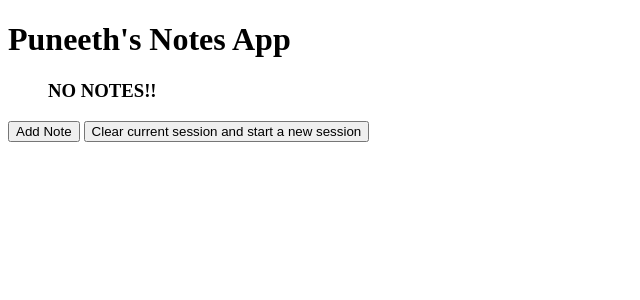
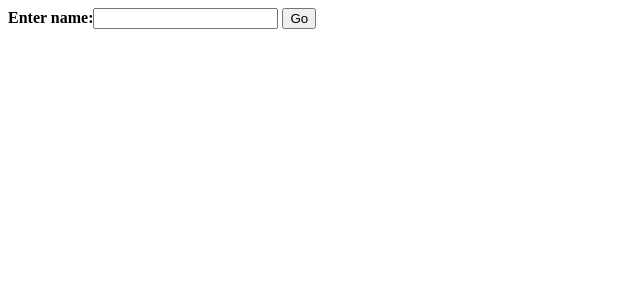
Before and after one commit to Puneeth-24/Flask_Notes_app, a Flask app: page / in a window 1280 px wide. Shown: the top 300 px of the page, without its empty margins (0-640 px from the left). Run offline with Flask 3, Linux system fonts and the light colour scheme.

Commit message:
added the welcome page and stored the user's name using  cookies

```diff
--- a/app.py
+++ b/app.py
@@ -1,5 +1,5 @@
 from flask import Flask,render_template,request,redirect,url_for,send_from_directory,jsonify,session
-from flask import session
+from flask import session,make_response
 import json
 import os,uuid
 
@@ -7,13 +7,26 @@ app=Flask(__name__)
 app.secret_key="it's the same type of stand as star platinum"
 
 
+
+#welcome page
+@app.route('/',methods=['GET','POST'])
+def welcome():
+    if request.method=='POST':
+        name=request.form.get('name')
+        response=make_response(redirect(url_for('home')))
+        response.set_cookie('name',name)
+        return response
+    return render_template('welcome.html')
+
+
 #home to render tasks
-@app.route('/')
+@app.route('/home')
 def home():
+    name=request.cookies.get('name')
     if 'notes' not in session:
         session['notes']=[]
     notes=session['notes'] #list of tuples (title,notes)
-    return render_template('home.html',notes=notes)
+    return render_template('home.html',notes=notes,name=name)
 
 #adding tasks
 @app.route('/add',methods=['GET','POST'])
@@ -65,9 +78,10 @@ def capitallize_title(titles):
 
 @app.route('/clear_session')
 def clear_session():
+    response=make_response(redirect('/'))
+    response.delete_cookie('name')
     session.clear()
-    return redirect('/')
-
+    return response
 
 if __name__=='__main__':
     app.run(debug=True)
--- a/templates/base.html
+++ b/templates/base.html
@@ -7,7 +7,6 @@
     <link rel="stylesheet" href="{{url_for('static',filename='style.css')}}">
 </head>
 <body>
-    <header><h1>Puneeth's Notes App</h1></header>
     <main>{% block content %}{% endblock %}</main>
     <footer></footer>
         {% block javascript %}
--- a/templates/home.html
+++ b/templates/home.html
@@ -1,9 +1,9 @@
 {% extends 'base.html' %}
 {% block title %}{{super()}}Home{% endblock %}
 {% block content %}
-
+    <header><h1>{{name}}'s Notes</h1></header>
     <ol>
-        {% for note,title in notes %}
+        {% for title,note in notes %}
             <li><h3>{{title|capitalize_title}}</h3>
                 <p>{{note}}</p>
             </li>
--- /dev/null
+++ b/templates/welcome.html
@@ -0,0 +1,10 @@
+{% extends 'base.html' %}
+{% block title %}
+    Welcome
+{% endblock title %}
+{% block content%}
+    <form action="{{url_for('welcome')}}" method="POST">
+        <label for="name"><strong>Enter name:</strong></label><input type="text" name="name" required>
+        <button type="submit">Go</button>
+    </form>
+{% endblock content%}
```
